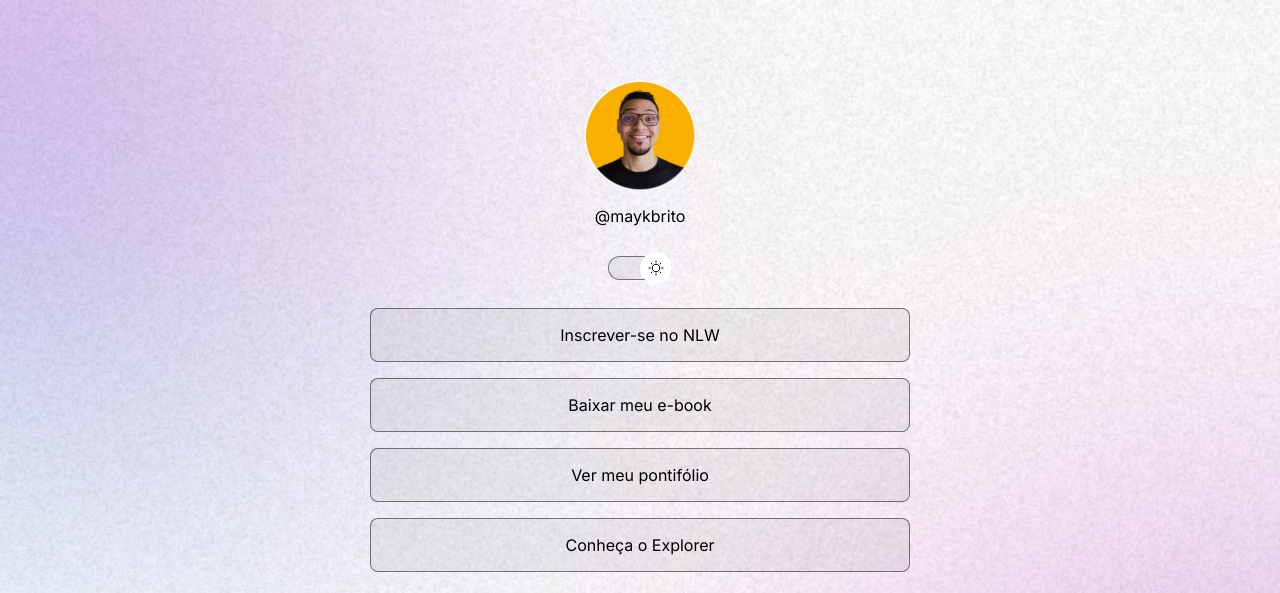
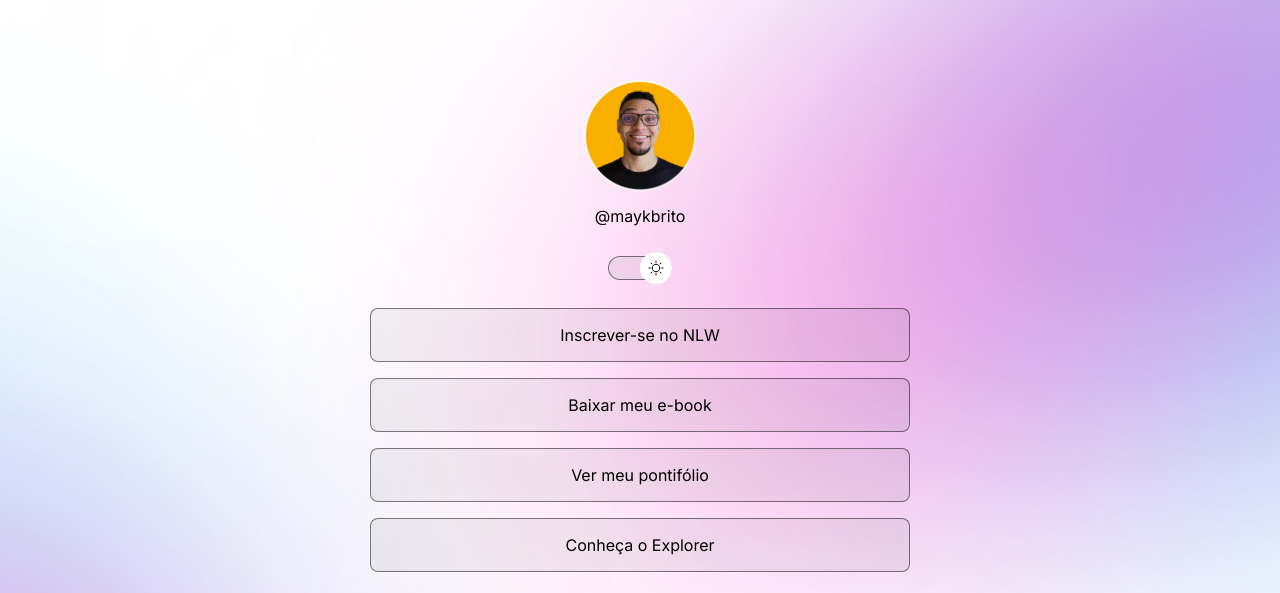
Before and after one commit to marvinfpr/projeto-001, a plain HTML site: page index.html in a window 1280 px wide. Shown: the top 593 px of the page. Drawn offline with nearby package versions, Linux system fonts and the light colour scheme.

Commit message:
change backgorund based on media queries

```diff
--- a/style.css
+++ b/style.css
@@ -28,6 +28,7 @@
 
 body {
   background: var(--bg-url) no-repeat top center/cover;
+  height: 100vh;
 }
 
 body {
@@ -154,3 +155,14 @@
   text-align: center;
   font-size: 14px;
 }
+
+/* media queries */
+@media (min-width: 700px) {
+  :root {
+    -bg-url: url(./assets/bg-desktop.jpg);
+  }
+
+  .light {
+    --bg-url: url(./assets/bg-desktop-light.jpg);
+  }
+}
```
